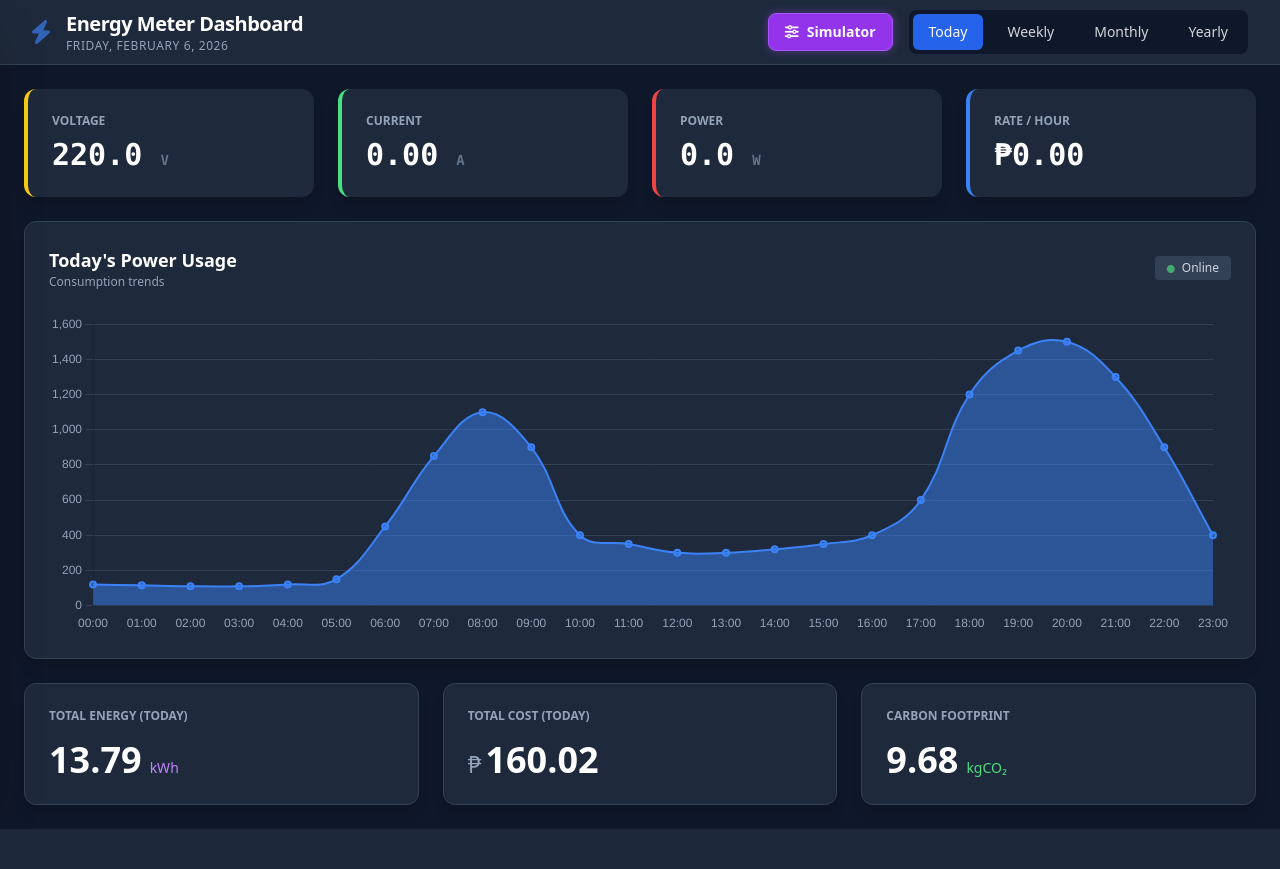
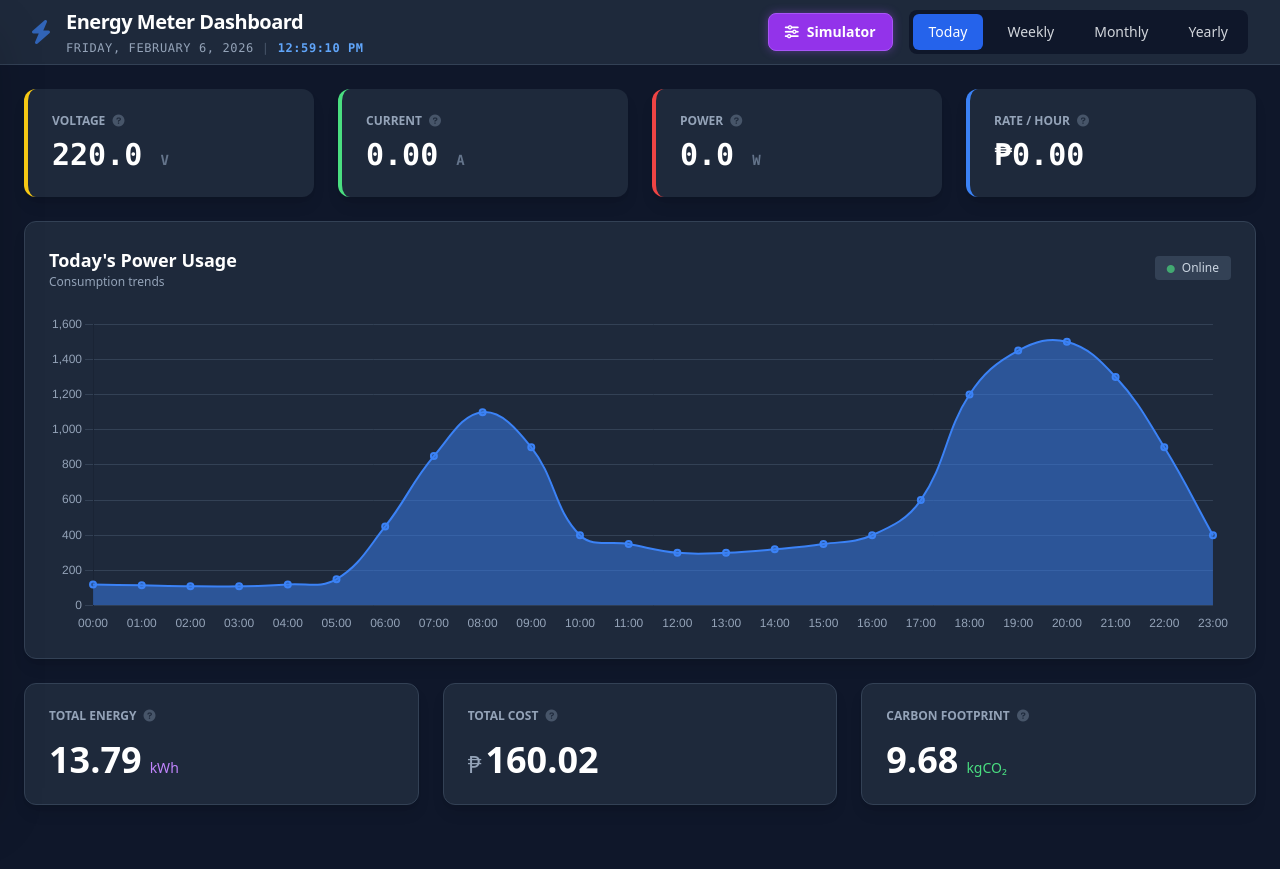
Before and after one commit to sweetNspicyy/Energy-Meter-Dashboard, a Flask app: page / in a window 1280 px wide. Before the commit the page ends 829 px from the top, so only its background shows below. Run offline with Flask 3, Linux system fonts and the light colour scheme; some libraries are stand-ins or nearby versions.

```diff
--- a/templates/dashboard.html
+++ b/templates/dashboard.html
@@ -8,89 +8,79 @@
     <script src="https://cdn.jsdelivr.net/npm/chart.js"></script>
     <link rel="stylesheet" href="https://cdnjs.cloudflare.com/ajax/libs/font-awesome/6.0.0/css/all.min.css">
     <style>
-        /* Smooth scrolling for the sidebar */
         ::-webkit-scrollbar { width: 6px; }
         ::-webkit-scrollbar-track { background: #0f172a; }
         ::-webkit-scrollbar-thumb { background: #334155; border-radius: 3px; }
+        .tooltip { visibility: hidden; opacity: 0; transition: opacity 0.3s; }
+        .has-tooltip:hover .tooltip { visibility: visible; opacity: 1; }
     </style>
 </head>
-<body class="bg-slate-900 text-white font-sans overflow-x-hidden">
+<body class="bg-slate-900 text-white font-sans pb-10 overflow-x-hidden">
 
     <div id="sim-sidebar" class="fixed inset-y-0 left-0 w-80 bg-slate-950 border-r border-purple-500/30 transform -translate-x-full transition-transform duration-300 ease-in-out z-50 flex flex-col shadow-2xl">
-
         <div class="p-6 border-b border-white/10 bg-purple-900/10">
             <div class="flex justify-between items-center">
                 <h3 class="text-purple-400 font-bold uppercase text-sm tracking-widest"><i class="fas fa-flask mr-2"></i> Simulator</h3>
                 <button onclick="toggleSimulation()" class="text-slate-400 hover:text-white transition-colors"><i class="fas fa-times text-xl"></i></button>
             </div>
-            <p class="text-xs text-slate-400 mt-2">Adjust values to project costs.</p>
         </div>
-
         <div class="p-6 flex-1 overflow-y-auto space-y-6">
             <div class="group">
                 <label class="block text-xs font-bold text-slate-400 mb-2 uppercase">Target Daily Energy (kWh)</label>
                 <div class="relative">
-                    <input type="number" id="sim-kwh" value="15" class="w-full bg-slate-900 border border-slate-700 rounded-lg p-3 pl-10 text-white focus:border-purple-500 focus:ring-1 focus:ring-purple-500 outline-none transition-all font-mono">
+                    <input type="number" id="sim-kwh" value="15" class="w-full bg-slate-900 border border-slate-700 rounded-lg p-3 pl-10 text-white focus:border-purple-500 outline-none transition-all font-mono">
                     <i class="fas fa-bolt absolute left-3 top-3.5 text-slate-500"></i>
                 </div>
             </div>
-
             <div class="group">
                 <label class="block text-xs font-bold text-slate-400 mb-2 uppercase">Electricity Rate (PHP/kWh)</label>
                 <div class="relative">
-                    <input type="number" id="sim-rate" value="11.60" step="0.01" class="w-full bg-slate-900 border border-slate-700 rounded-lg p-3 pl-10 text-white focus:border-purple-500 focus:ring-1 focus:ring-purple-500 outline-none transition-all font-mono">
+                    <input type="number" id="sim-rate" value="11.60" step="0.01" class="w-full bg-slate-900 border border-slate-700 rounded-lg p-3 pl-10 text-white focus:border-purple-500 outline-none transition-all font-mono">
                     <i class="fas fa-coins absolute left-3 top-3.5 text-slate-500"></i>
                 </div>
             </div>
-
             <div>
                 <label class="block text-xs font-bold text-slate-400 mb-2 uppercase">Presets</label>
                 <div class="grid grid-cols-2 gap-3">
                     <button onclick="presetSim('low')" class="bg-slate-900 hover:bg-green-900/20 border border-slate-700 hover:border-green-500/50 text-xs py-3 rounded-lg transition-all flex flex-col items-center justify-center gap-1">
-                        <i class="fas fa-leaf text-green-500"></i>
-                        <span>Efficient</span>
+                        <i class="fas fa-leaf text-green-500"></i> <span>Efficient</span>
                     </button>
                     <button onclick="presetSim('high')" class="bg-slate-900 hover:bg-red-900/20 border border-slate-700 hover:border-red-500/50 text-xs py-3 rounded-lg transition-all flex flex-col items-center justify-center gap-1">
-                        <i class="fas fa-fire text-red-500"></i>
-                        <span>High Load</span>
+                        <i class="fas fa-fire text-red-500"></i> <span>High Load</span>
                     </button>
                 </div>
             </div>
         </div>
-
         <div class="p-6 border-t border-white/10 bg-slate-950">
-            <button onclick="runSimulation()" class="w-full bg-purple-600 hover:bg-purple-500 text-white font-bold py-3 rounded-lg shadow-lg hover:shadow-purple-500/25 transition-all">
-                Update Dashboard <i class="fas fa-arrow-right ml-2"></i>
+            <button onclick="runSimulation()" class="w-full bg-purple-600 hover:bg-purple-500 text-white font-bold py-3 rounded-lg shadow-lg transition-all">
+                Update Dashboard
             </button>
         </div>
     </div>
 
-
     <div id="main-content" class="transition-all duration-300 ease-in-out">
-
         <nav class="bg-slate-800 border-b border-slate-700 sticky top-0 z-40">
             <div class="max-w-7xl mx-auto px-4 sm:px-6 lg:px-8">
                 <div class="flex items-center justify-between h-16">
                     <div class="flex items-center">
-                        <div class="flex-shrink-0">
-                            <i class="fas fa-bolt text-blue-500 text-2xl animate-pulse"></i>
-                        </div>
+                        <div class="flex-shrink-0"><i class="fas fa-bolt text-blue-500 text-2xl animate-pulse"></i></div>
                         <div class="ml-4">
                             <h1 class="text-xl font-bold tracking-tight">Energy Meter Dashboard</h1>
-                            <p id="date-display" class="text-xs text-slate-400 uppercase tracking-wider">Loading...</p>
+
+                            <div class="flex items-center space-x-2 text-xs text-slate-400 uppercase tracking-wider font-mono mt-1">
+                                <p id="date-display">Loading Date...</p>
+                                <span class="text-slate-600">|</span>
+                                <p id="time-display" class="text-blue-400 font-bold">--:--:--</p>
+                            </div>
                         </div>
                     </div>
-
                     <div class="flex items-center space-x-4">
-                        <button onclick="toggleSimulation()" class="bg-purple-600 hover:bg-purple-700 text-white px-4 py-2 rounded-lg text-sm font-bold flex items-center transition-all border border-purple-500 shadow-[0_0_10px_rgba(168,85,247,0.4)]">
-                            <i class="fas fa-sliders-h mr-2"></i> Simulator
-                        </button>
-
+                        <button onclick="toggleSimulation()" class="bg-purple-600 hover:bg-purple-700 text-white px-4 py-2 rounded-lg text-sm font-bold flex items-center border border-purple-500 shadow-[0_0_10px_rgba(168,85,247,0.4)]"><i class="fas fa-sliders-h mr-2"></i> Simulator</button>
                         <div class="hidden md:flex ml-4 space-x-2 bg-slate-900 p-1 rounded-lg">
                             <button onclick="setPeriod('today')" id="btn-today" class="filter-btn px-4 py-2 rounded-md text-sm font-medium bg-blue-600 text-white transition-all">Today</button>
-                            <button onclick="setPeriod('weekly')" id="btn-weekly" class="filter-btn px-4 py-2 rounded-md text-sm font-medium text-gray-300 hover:text-white hover:bg-slate-700 transition-all">Weekly</button>
-                            <button onclick="setPeriod('monthly')" id="btn-monthly" class="filter-btn px-4 py-2 rounded-md text-sm font-medium text-gray-300 hover:text-white hover:bg-slate-700 transition-all">Monthly</button>
-                            <button onclick="setPeriod('yearly')" id="btn-yearly" class="filter-btn px-4 py-2 rounded-md text-sm font-medium text-gray-300 hover:text-white hover:bg-slate-700 transition-all">Yearly</button>
+                            <button onclick="setPeriod('weekly')" id="btn-weekly" class="filter-btn px-4 py-2 rounded-md text-sm font-medium text-gray-300 hover:text-white transition-all">Weekly</button>
+                            <button onclick="setPeriod('monthly')" id="btn-monthly" class="filter-btn px-4 py-2 rounded-md text-sm font-medium text-gray-300 hover:text-white transition-all">Monthly</button>
+                            <button onclick="setPeriod('yearly')" id="btn-yearly" class="filter-btn px-4 py-2 rounded-md text-sm font-medium text-gray-300 hover:text-white transition-all">Yearly</button>
                         </div>
                     </div>
                 </div>
@@ -98,22 +88,41 @@
         </nav>
 
         <div class="max-w-7xl mx-auto p-6 space-y-6">
-
             <div class="grid grid-cols-1 md:grid-cols-4 gap-6">
-                <div class="bg-slate-800 rounded-xl p-6 shadow-lg border-l-4 border-yellow-400">
-                    <h2 class="text-slate-400 text-xs font-bold uppercase">Voltage</h2>
+                <div class="bg-slate-800 rounded-xl p-6 shadow-lg border-l-4 border-yellow-400 has-tooltip relative">
+                    <div class="flex justify-between items-start">
+                        <h2 class="text-slate-400 text-xs font-bold uppercase">Voltage <i class="fas fa-question-circle ml-1 text-slate-600 hover:text-white"></i></h2>
+                    </div>
+                    <div class="tooltip absolute -top-10 left-1/2 transform -translate-x-1/2 w-48 bg-black/90 text-white text-xs p-2 rounded shadow-xl z-50 pointer-events-none border border-slate-700">
+                        Electrical pressure. Standard PH outlet is 220V-230V.
+                    </div>
                     <p class="mt-2 text-3xl font-bold font-mono"><span id="val-voltage">220.0</span> <span class="text-sm text-slate-500">V</span></p>
                 </div>
-                <div class="bg-slate-800 rounded-xl p-6 shadow-lg border-l-4 border-green-400">
-                    <h2 class="text-slate-400 text-xs font-bold uppercase">Current</h2>
+                <div class="bg-slate-800 rounded-xl p-6 shadow-lg border-l-4 border-green-400 has-tooltip relative">
+                    <div class="flex justify-between items-start">
+                        <h2 class="text-slate-400 text-xs font-bold uppercase">Current <i class="fas fa-question-circle ml-1 text-slate-600 hover:text-white"></i></h2>
+                    </div>
+                    <div class="tooltip absolute -top-10 left-1/2 transform -translate-x-1/2 w-48 bg-black/90 text-white text-xs p-2 rounded shadow-xl z-50 pointer-events-none border border-slate-700">
+                        The flow of electricity. Higher amps means more active appliances.
+                    </div>
                     <p class="mt-2 text-3xl font-bold font-mono"><span id="val-current">0.00</span> <span class="text-sm text-slate-500">A</span></p>
                 </div>
-                <div class="bg-slate-800 rounded-xl p-6 shadow-lg border-l-4 border-red-500">
-                    <h2 class="text-slate-400 text-xs font-bold uppercase">Power</h2>
+                <div class="bg-slate-800 rounded-xl p-6 shadow-lg border-l-4 border-red-500 has-tooltip relative">
+                    <div class="flex justify-between items-start">
+                        <h2 class="text-slate-400 text-xs font-bold uppercase">Power <i class="fas fa-question-circle ml-1 text-slate-600 hover:text-white"></i></h2>
+                    </div>
+                    <div class="tooltip absolute -top-10 left-1/2 transform -translate-x-1/2 w-48 bg-black/90 text-white text-xs p-2 rounded shadow-xl z-50 pointer-events-none border border-slate-700">
+                        Real-time energy consumption (Watts). This is what you pay for.
+                    </div>
                     <p class="mt-2 text-3xl font-bold font-mono"><span id="val-power">0.0</span> <span class="text-sm text-slate-500">W</span></p>
                 </div>
-                <div class="bg-slate-800 rounded-xl p-6 shadow-lg border-l-4 border-blue-500">
-                    <h2 class="text-slate-400 text-xs font-bold uppercase">Rate / Hour</h2>
+                <div class="bg-slate-800 rounded-xl p-6 shadow-lg border-l-4 border-blue-500 has-tooltip relative">
+                    <div class="flex justify-between items-start">
+                        <h2 class="text-slate-400 text-xs font-bold uppercase">Rate / Hour <i class="fas fa-question-circle ml-1 text-slate-600 hover:text-white"></i></h2>
+                    </div>
+                    <div class="tooltip absolute -top-10 left-1/2 transform -translate-x-1/2 w-48 bg-black/90 text-white text-xs p-2 rounded shadow-xl z-50 pointer-events-none border border-slate-700">
+                        Estimated cost per hour based on current usage and ₱11.60 rate.
+                    </div>
                     <p class="mt-2 text-3xl font-bold font-mono">₱<span id="val-live-cost">0.00</span></p>
                 </div>
             </div>
@@ -131,36 +140,41 @@
                 <div class="relative h-80 w-full">
                     <canvas id="mainChart"></canvas>
                 </div>
-
-                <div id="sim-indicator" class="hidden absolute top-4 left-1/2 transform -translate-x-1/2 bg-purple-600/90 text-white px-4 py-1 rounded-full text-xs font-bold shadow-lg backdrop-blur-sm">
-                    SIMULATION ACTIVE
-                </div>
+                <div id="sim-indicator" class="hidden absolute top-4 left-1/2 transform -translate-x-1/2 bg-purple-600/90 text-white px-4 py-1 rounded-full text-xs font-bold shadow-lg backdrop-blur-sm">SIMULATION ACTIVE</div>
             </div>
 
             <div class="grid grid-cols-1 md:grid-cols-3 gap-6">
-                <div class="bg-slate-800 rounded-xl p-6 shadow-lg border border-slate-700">
-                    <h4 class="text-slate-400 text-xs font-bold uppercase" id="label-kwh">Total Energy (Today)</h4>
+                <div class="bg-slate-800 rounded-xl p-6 shadow-lg border border-slate-700 has-tooltip relative">
+                    <div class="tooltip absolute -top-10 left-1/2 transform -translate-x-1/2 w-48 bg-black/90 text-white text-xs p-2 rounded shadow-xl z-50 pointer-events-none border border-slate-700">
+                        Total projected energy consumption (kWh) for the selected period.
+                    </div>
+                    <h4 class="text-slate-400 text-xs font-bold uppercase"><span id="label-kwh">Total Energy</span> <i class="fas fa-question-circle ml-1 text-slate-600 hover:text-white"></i></h4>
                     <div class="mt-4 flex items-baseline">
                         <span id="val-kwh" class="text-4xl font-bold text-white">--</span>
                         <span class="ml-2 text-sm text-purple-400">kWh</span>
                     </div>
                 </div>
-                <div class="bg-slate-800 rounded-xl p-6 shadow-lg border border-slate-700">
-                    <h4 class="text-slate-400 text-xs font-bold uppercase" id="label-cost">Total Cost (Today)</h4>
+                <div class="bg-slate-800 rounded-xl p-6 shadow-lg border border-slate-700 has-tooltip relative">
+                    <div class="tooltip absolute -top-10 left-1/2 transform -translate-x-1/2 w-48 bg-black/90 text-white text-xs p-2 rounded shadow-xl z-50 pointer-events-none border border-slate-700">
+                        Total estimated bill (Pesos) for the selected period at ₱11.60/kWh.
+                    </div>
+                    <h4 class="text-slate-400 text-xs font-bold uppercase"><span id="label-cost">Total Cost</span> <i class="fas fa-question-circle ml-1 text-slate-600 hover:text-white"></i></h4>
                     <div class="mt-4 flex items-baseline">
                         <span class="text-2xl text-slate-400 mr-1">₱</span>
                         <span id="val-total-cost" class="text-4xl font-bold text-white">--</span>
                     </div>
                 </div>
-                <div class="bg-slate-800 rounded-xl p-6 shadow-lg border border-slate-700">
-                    <h4 class="text-slate-400 text-xs font-bold uppercase" id="label-carbon">Carbon Footprint</h4>
+                <div class="bg-slate-800 rounded-xl p-6 shadow-lg border border-slate-700 has-tooltip relative">
+                    <div class="tooltip absolute -top-10 left-1/2 transform -translate-x-1/2 w-48 bg-black/90 text-white text-xs p-2 rounded shadow-xl z-50 pointer-events-none border border-slate-700">
+                        Estimated environmental impact based on PH grid emission factors.
+                    </div>
+                    <h4 class="text-slate-400 text-xs font-bold uppercase">Carbon Footprint <i class="fas fa-question-circle ml-1 text-slate-600 hover:text-white"></i></h4>
                     <div class="mt-4 flex items-baseline">
                         <span id="val-carbon" class="text-4xl font-bold text-white">--</span>
                         <span class="ml-2 text-sm text-green-400">kgCO₂</span>
                     </div>
                 </div>
             </div>
-
         </div>
     </div>
 
@@ -169,9 +183,17 @@
         let isSimulation = false;
         const BASE_RATE = 11.60;
 
-        // 0. DATE
-        const dateOptions = { weekday: 'long', year: 'numeric', month: 'long', day: 'numeric' };
-        document.getElementById('date-display').innerText = new Date().toLocaleDateString('en-US', dateOptions);
+        // 0. DATE & TIME CLOCK (The New Feature)
+        function updateDateTime() {
+            const now = new Date();
+            // Date
+            const dateOptions = { weekday: 'long', year: 'numeric', month: 'long', day: 'numeric' };
+            document.getElementById('date-display').innerText = now.toLocaleDateString('en-US', dateOptions);
+            // Time (HH:MM:SS AM/PM)
+            document.getElementById('time-display').innerText = now.toLocaleTimeString('en-US', { hour12: true });
+        }
+        setInterval(updateDateTime, 1000); // Tick every second
+        updateDateTime(); // Run immediately
 
         // 1. CHART
         const ctx = document.getElementById('mainChart').getContext('2d');
@@ -205,42 +227,31 @@
             }
         });
 
-        // 2. LAYOUT SHIFT LOGIC (The Fix)
+        // 2. TOGGLE
         function toggleSimulation() {
             const sidebar = document.getElementById('sim-sidebar');
             const mainContent = document.getElementById('main-content');
-
-            // Check if sidebar is currently closed (hidden)
             const isClosed = sidebar.classList.contains('-translate-x-full');
 
             if (isClosed) {
-                // OPEN SIDEBAR
                 sidebar.classList.remove('-translate-x-full');
-                // Push Main Content to the Right
-                mainContent.style.marginLeft = "20rem"; // 20rem = w-80 (320px)
-
+                mainContent.style.marginLeft = "20rem";
                 isSimulation = true;
                 document.getElementById('sim-indicator').classList.remove('hidden');
                 document.getElementById('status-badge').innerHTML = '<i class="fas fa-flask text-purple-400 text-[8px] mr-1 animate-pulse"></i> Simulation';
                 document.getElementById('status-badge').className = "bg-purple-900/30 border border-purple-500/50 px-3 py-1 rounded text-xs text-purple-300";
-
                 runSimulation();
             } else {
-                // CLOSE SIDEBAR
                 sidebar.classList.add('-translate-x-full');
-                // Reset Main Content
                 mainContent.style.marginLeft = "0";
-
                 isSimulation = false;
                 document.getElementById('sim-indicator').classList.add('hidden');
                 document.getElementById('status-badge').innerHTML = '<i class="fas fa-circle text-green-400 text-[8px] mr-1 animate-pulse"></i> Online';
                 document.getElementById('status-badge').className = "bg-slate-700 px-3 py-1 rounded text-xs text-slate-300";
-
                 fetchHistory();
             }
         }
 
-        // 3. SIMULATION LOGIC
         function presetSim(type) {
             document.getElementById('sim-kwh').value = (type === 'low') ? 5 : 45;
             runSimulation();
@@ -248,13 +259,10 @@
 
         function runSimulation() {
             if(!isSimulation) return;
-
             const targetKwh = parseFloat(document.getElementById('sim-kwh').value) || 15;
             const rate = parseFloat(document.getElementById('sim-rate').value) || 11.60;
 
-            let simLabels = [];
-            let simValues = [];
-            let totalMultiplier = 1;
+            let simLabels = [], simValues = [], totalMultiplier = 1;
 
             if (currentPeriod === 'today') {
                 simLabels = Array.from({length: 24}, (_, i) => `${i}:00`);
@@ -295,13 +303,11 @@
             document.getElementById('val-carbon').innerText = simCarbon;
         }
 
-        // 4. REAL DATA LOGIC
         async function fetchHistory() {
             if(isSimulation) return;
             try {
                 const response = await fetch(`/api/history?period=${currentPeriod}`);
                 const data = await response.json();
-
                 if (data.data) {
                     myChart.data.labels = data.labels;
                     myChart.data.datasets[0].data = data.data;
@@ -341,13 +347,11 @@
 
             const titles = { 'today': "Today's Usage", 'weekly': "Weekly Trend", 'monthly': "Monthly Trend", 'yearly': "Yearly Trend" };
             document.getElementById('chart-title').innerText = titles[period];
-
             const labelMap = { 'today': "Today", 'weekly': "This Week", 'monthly': "This Month", 'yearly': "This Year" };
             document.getElementById('label-kwh').innerText = `Total Energy (${labelMap[period]})`;
             document.getElementById('label-cost').innerText = `Total Cost (${labelMap[period]})`;
 
-            if(isSimulation) runSimulation();
-            else fetchHistory();
+            if(isSimulation) runSimulation(); else fetchHistory();
         }
 
         fetchHistory();
```
